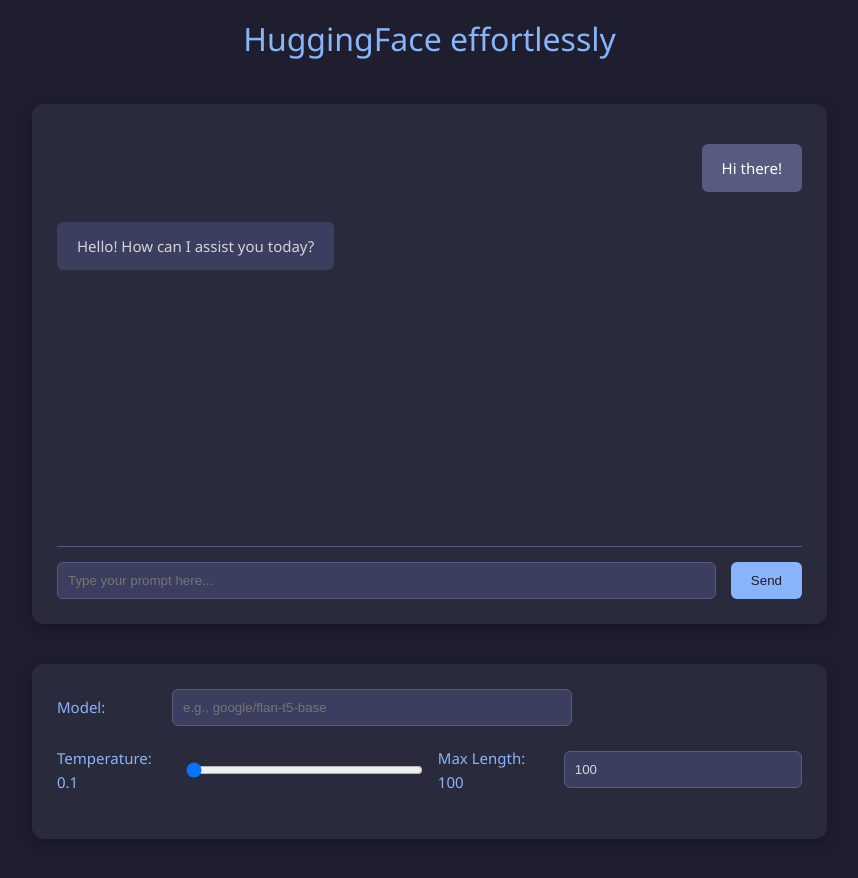
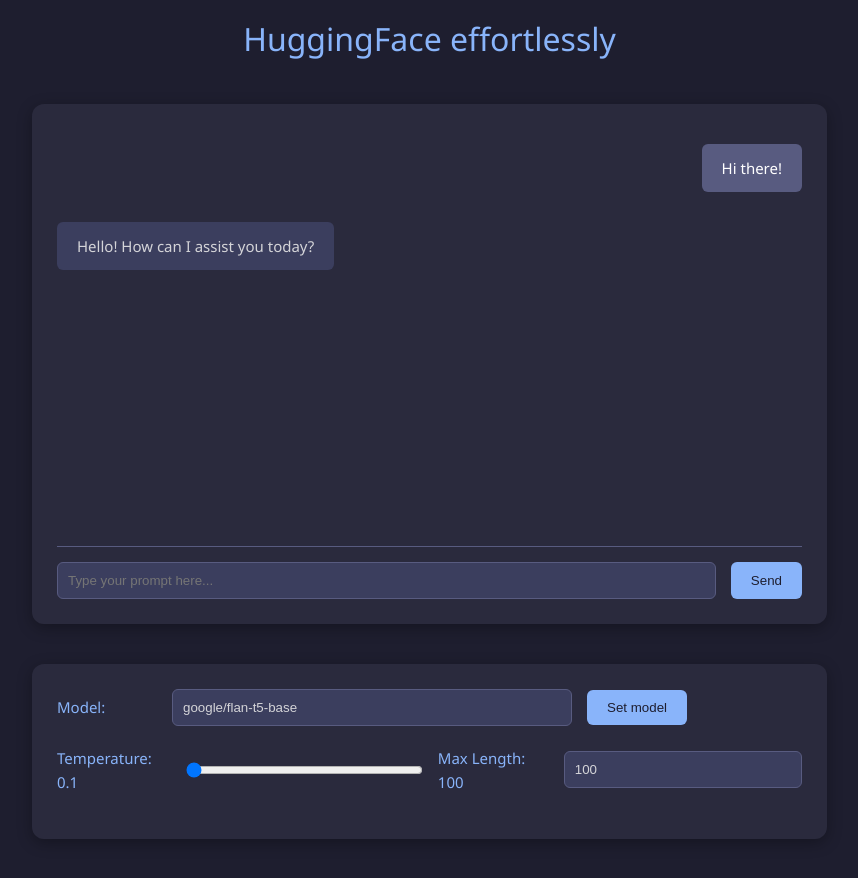
Before and after one commit to Aetheridon/fend, a Vue app in the folder src/frontend/: page / in a window 1280 px wide. Shown: the whole page, without its empty margins (72-930 px from the left). Built offline with nearby package versions, Linux system fonts and the light colour scheme.

Commit message:
basic api, hooked up with frontend

```diff
--- a/src/frontend/src/views/Home.vue
+++ b/src/frontend/src/views/Home.vue
@@ -1,5 +1,19 @@
 <script setup>
+import { ref } from 'vue';
 import '../assets/home.css';
+
+const modelInput = ref('google/flan-t5-base');
+
+const getLLMResults = async (modelName) => {
+    try {
+        const res = await fetch(`http://localhost:8000/llm/?model_name=${modelName}`);
+        const data = await res.json();
+        console.log(data);
+    } catch (error) {
+        console.log(`got err hitting API URI: ${error}`);
+    }
+};
+
 </script>
 
 <template>
@@ -19,7 +33,13 @@
         <div class="controls">
             <div class="model-select">
                 <label for="model">Model:</label>
-                <input type="text" id="model" placeholder="e.g., google/flan-t5-base" />
+                <input
+                    type="text"
+                    id="model"
+                    v-model="modelInput"
+                    placeholder="e.g., google/flan-t5-base"
+                />
+                <button @click="getLLMResults(modelInput)">Set model</button>
             </div>
             <div class="params">
                 <label for="temperature">Temperature: 0.1</label>
```
Also changed, not shown: 2 other files (tests, documents, lock files or other folders).
